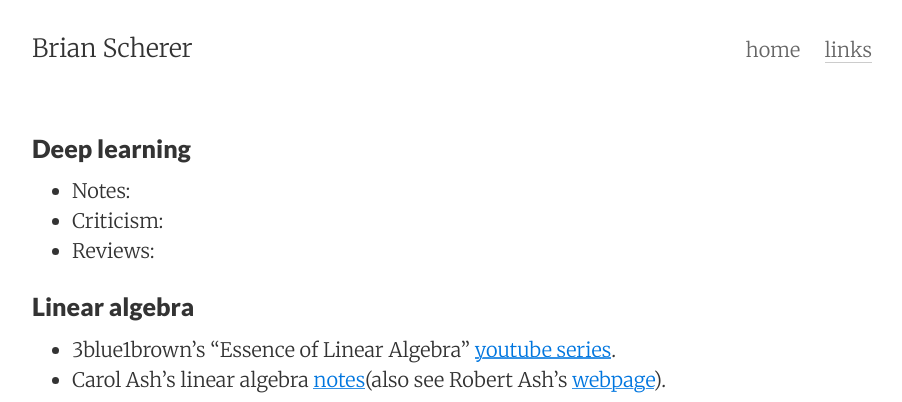
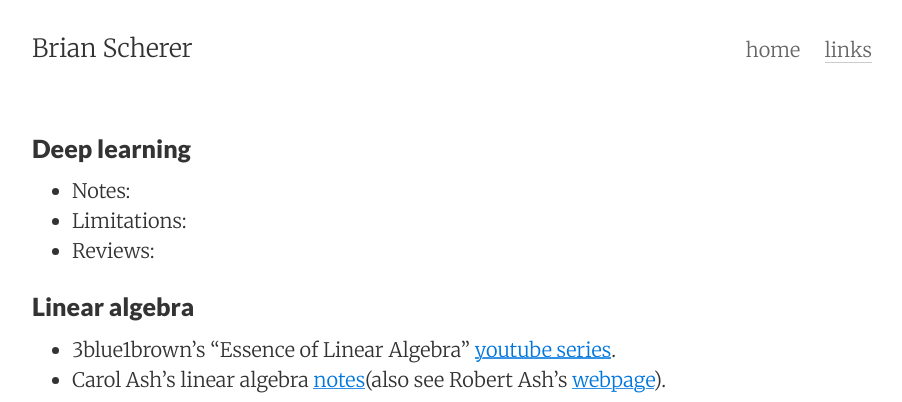
Before and after one commit to brianscherer/brianscherer.github.io, a Jekyll site: the page built from links.md, in a window 1280 px wide. Shown: the top 402 px of the page, without its empty margins (188-1090 px from the left). Built offline with Jekyll 4.4.1, drawn with Linux system fonts in a browser that asks for light colours.

Commit message:
Update links.md

```diff
--- a/links.md
+++ b/links.md
@@ -7,7 +7,7 @@ tags: links
 
 ### Deep learning
 * Notes:
-* Criticism:
+* Limitations:
 * Reviews:
 
 ### Linear algebra
```
